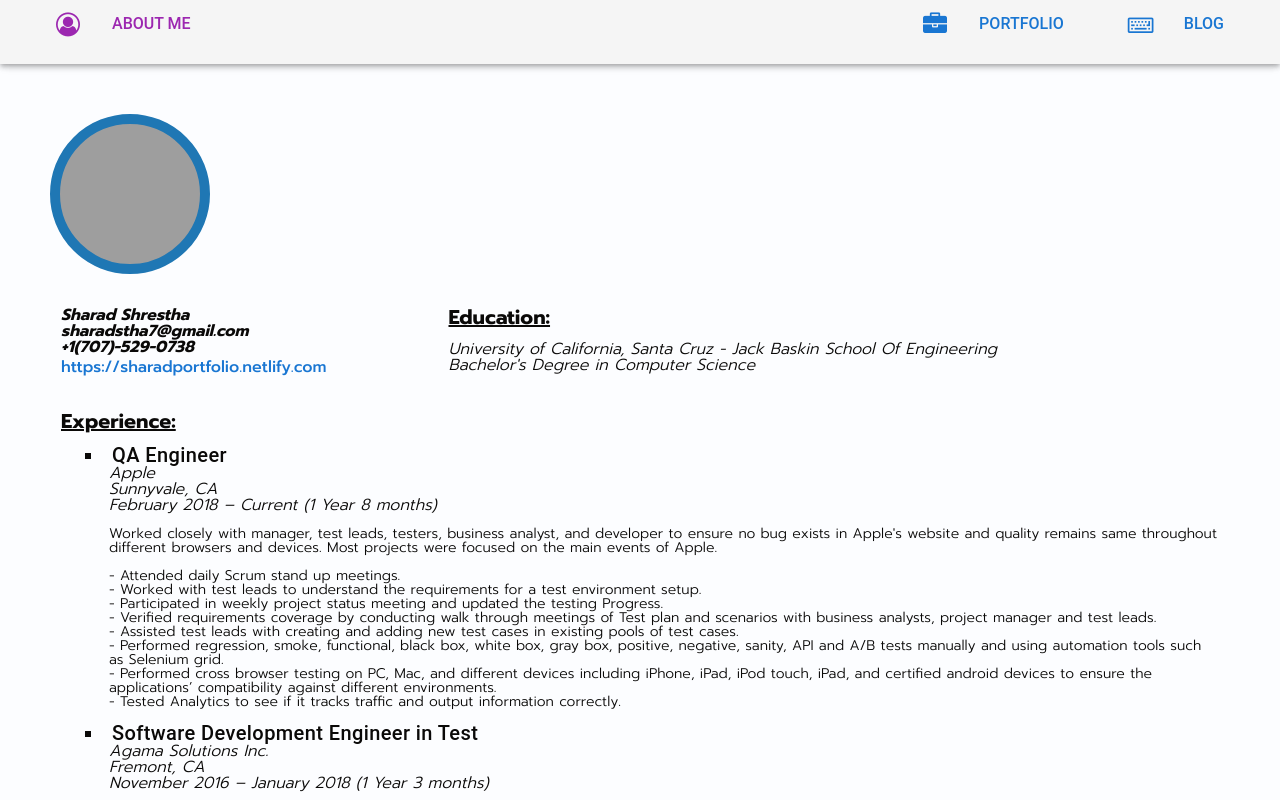
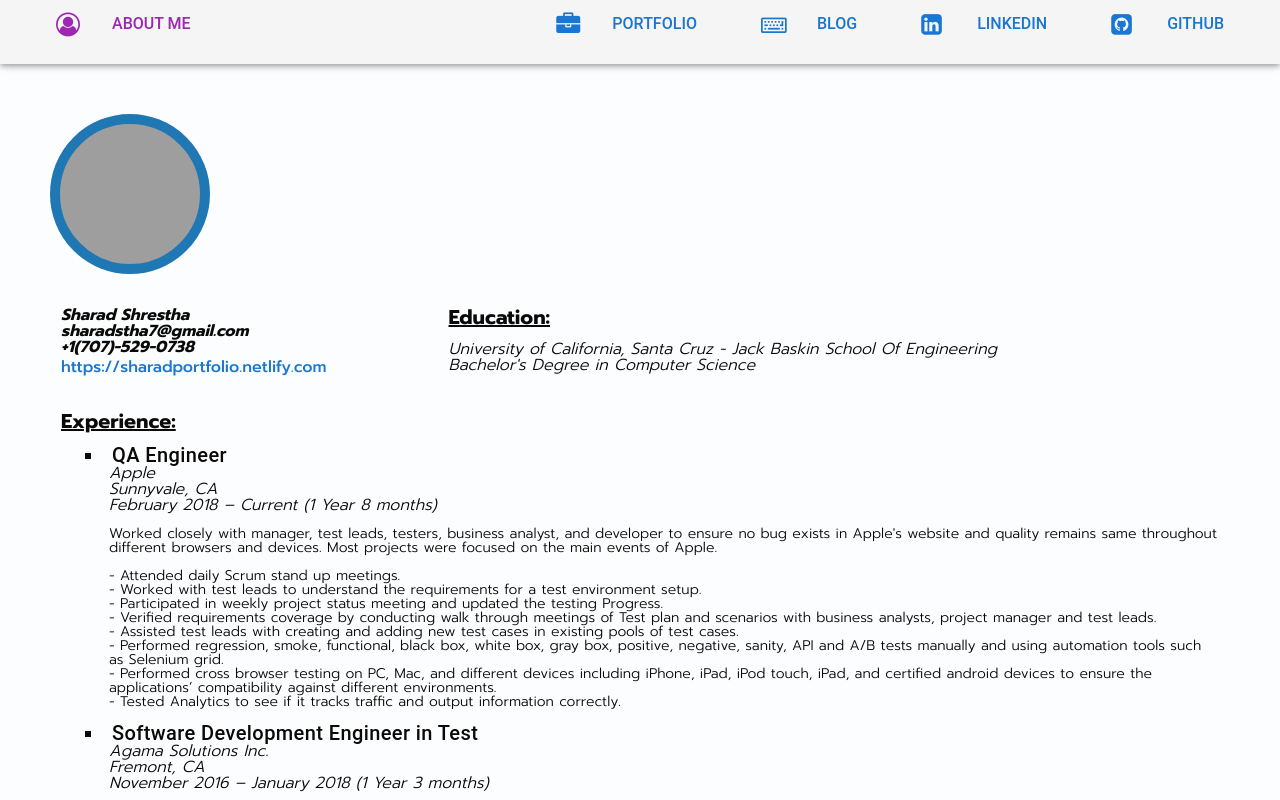
Before and after one commit to sharad97/Clinic_Web, a Vue app: page / in a window 1280 px wide. Shown: the top 800 px of the page. Built offline with nearby package versions, Linux system fonts and the light colour scheme; grey boxes are pictures that could not be loaded; what pace-progress, vue-youtube-embed would draw is missing.

Commit message:
Update App.vue

```diff
--- a/src/App.vue
+++ b/src/App.vue
@@ -121,6 +121,16 @@
             action: 'fa fa-keyboard-o',
             title: 'Blog',
             path: '/Blog'
+          },
+          {
+            action: 'fa-linkedin-square',
+            title: 'LinkedIn',
+            link: 'https://www.linkedin.com/in/sharadshrestha1/'
+          },
+          {
+            action: 'fa-github-square',
+            title: 'GitHub',
+            link: 'https://github.com/sharad97'
           }
         ]
       }
```
